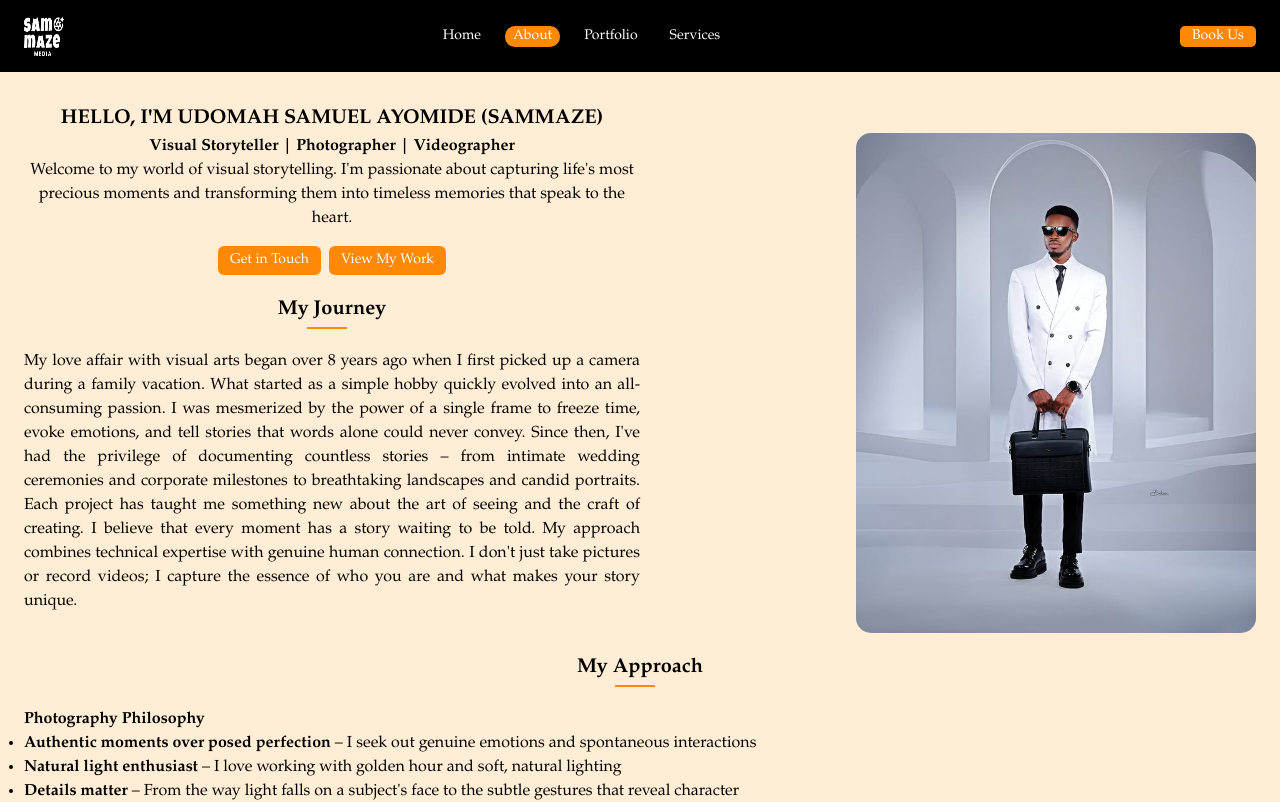
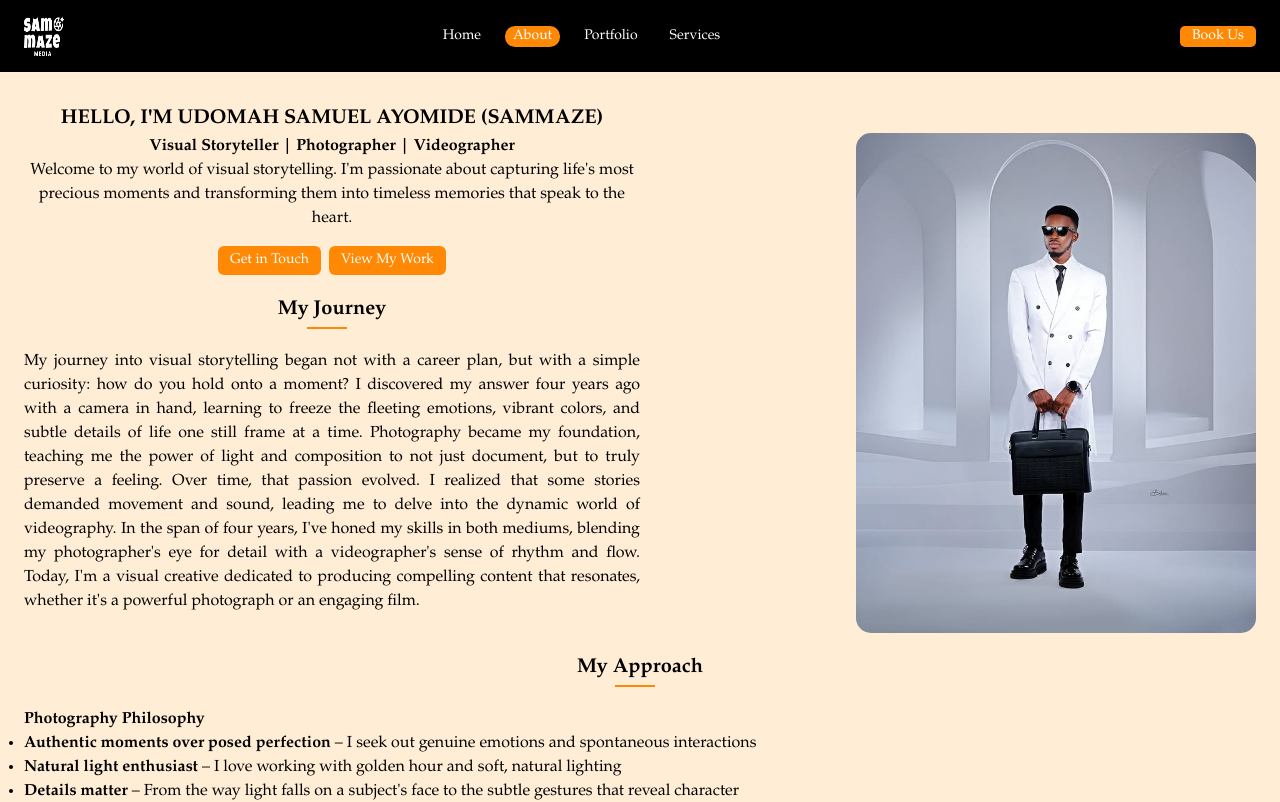
Before and after one commit to Larrystone01/Sammaze-media, a React (Vite) app: page /about in a window 1280 px wide. Shown: the top 802 px of the page. Built offline with nearby package versions, Linux system fonts and the light colour scheme.

Commit message:
About Me Update

```diff
--- a/src/components/about-me/About-me.jsx
+++ b/src/components/about-me/About-me.jsx
@@ -2,21 +2,22 @@ import { Camera, Film, Clapperboard, Focus } from "lucide-react";
 import { Link } from "react-router-dom";
 
 export default function AboutMe() {
-  const fullText = `My love affair with visual arts began over 8 years ago when I
-                  first picked up a camera during a family vacation. What
-                  started as a simple hobby quickly evolved into an
-                  all-consuming passion. I was mesmerized by the power of a
-                  single frame to freeze time, evoke emotions, and tell stories
-                  that words alone could never convey. Since then, I've had the
-                  privilege of documenting countless stories – from intimate
-                  wedding ceremonies and corporate milestones to breathtaking
-                  landscapes and candid portraits. Each project has taught me
-                  something new about the art of seeing and the craft of
-                  creating. I believe that every moment has a story waiting to
-                  be told. My approach combines technical expertise with genuine
-                  human connection. I don't just take pictures or record videos
-                  I capture the essence of who you are and what makes your story
-                  unique.`;
+  const fullText = `My journey into visual storytelling began not with a career
+                  plan, but with a simple curiosity: how do you hold onto a
+                  moment? I discovered my answer four years ago with a camera in
+                  hand, learning to freeze the fleeting emotions, vibrant
+                  colors, and subtle details of life one still frame at a time.
+                  Photography became my foundation, teaching me the power of
+                  light and composition to not just document, but to truly
+                  preserve a feeling. Over time, that passion evolved. I
+                  realized that some stories demanded movement and sound,
+                  leading me to delve into the dynamic world of videography. In
+                  the span of four years, I've honed my skills in both mediums,
+                  blending my photographer's eye for detail with a
+                  videographer's sense of rhythm and flow. Today, I'm a visual
+                  creative dedicated to producing compelling content that
+                  resonates, whether it's a powerful photograph or an engaging
+                  film..`;
   return (
     <>
       <section>
@@ -49,21 +50,22 @@ export default function AboutMe() {
                   My Journey
                 </h1>
                 <p className="text-center md:text-justify">
-                  My love affair with visual arts began over 8 years ago when I
-                  first picked up a camera during a family vacation. What
-                  started as a simple hobby quickly evolved into an
-                  all-consuming passion. I was mesmerized by the power of a
-                  single frame to freeze time, evoke emotions, and tell stories
-                  that words alone could never convey. Since then, I've had the
-                  privilege of documenting countless stories – from intimate
-                  wedding ceremonies and corporate milestones to breathtaking
-                  landscapes and candid portraits. Each project has taught me
-                  something new about the art of seeing and the craft of
-                  creating. I believe that every moment has a story waiting to
-                  be told. My approach combines technical expertise with genuine
-                  human connection. I don't just take pictures or record videos;
-                  I capture the essence of who you are and what makes your story
-                  unique.
+                  My journey into visual storytelling began not with a career
+                  plan, but with a simple curiosity: how do you hold onto a
+                  moment? I discovered my answer four years ago with a camera in
+                  hand, learning to freeze the fleeting emotions, vibrant
+                  colors, and subtle details of life one still frame at a time.
+                  Photography became my foundation, teaching me the power of
+                  light and composition to not just document, but to truly
+                  preserve a feeling. Over time, that passion evolved. I
+                  realized that some stories demanded movement and sound,
+                  leading me to delve into the dynamic world of videography. In
+                  the span of four years, I've honed my skills in both mediums,
+                  blending my photographer's eye for detail with a
+                  videographer's sense of rhythm and flow. Today, I'm a visual
+                  creative dedicated to producing compelling content that
+                  resonates, whether it's a powerful photograph or an engaging
+                  film.
                 </p>
               </div>
             </div>
```
